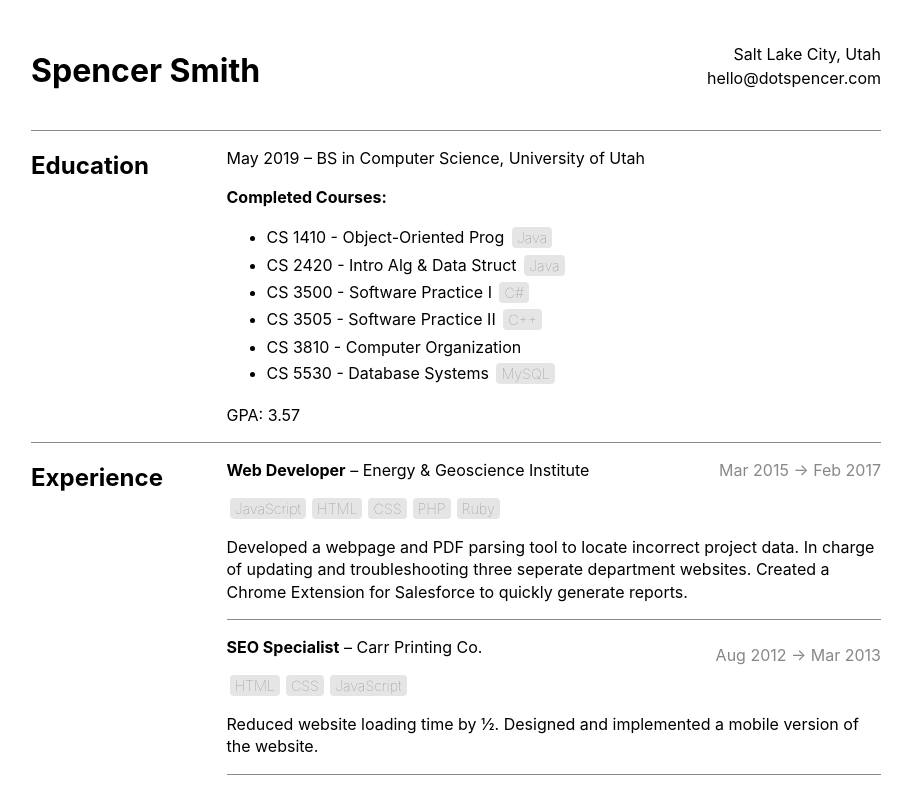
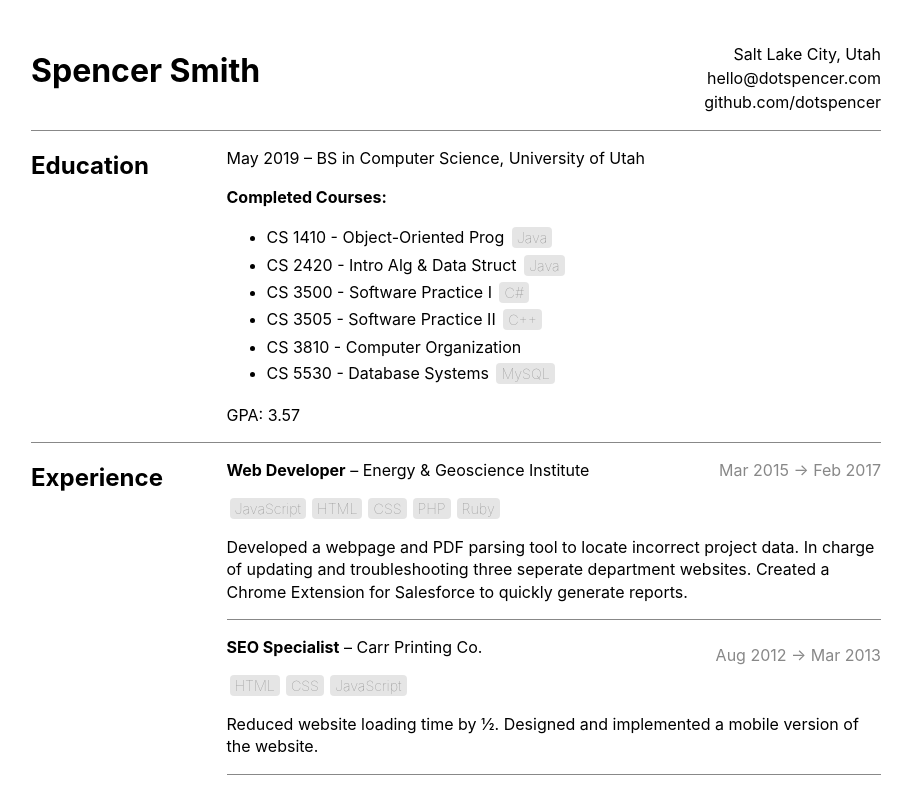
Before and after one commit to dotspencer/resume, a plain HTML site: page index.html in a window 1280 px wide. Shown: the top 788 px of the page, without its empty margins (184-1096 px from the left). Drawn offline with Linux system fonts and the light colour scheme.

Commit message:
Added github link

```diff
--- a/index.html
+++ b/index.html
@@ -3,6 +3,7 @@
 <div class="contact">
   <p>Salt Lake City, Utah</p>
   <p>hello&#64;dotspencer.com</p>
+  <p>github.com/dotspencer</p>
 </div>
 <div class="content">
   <section>
```
